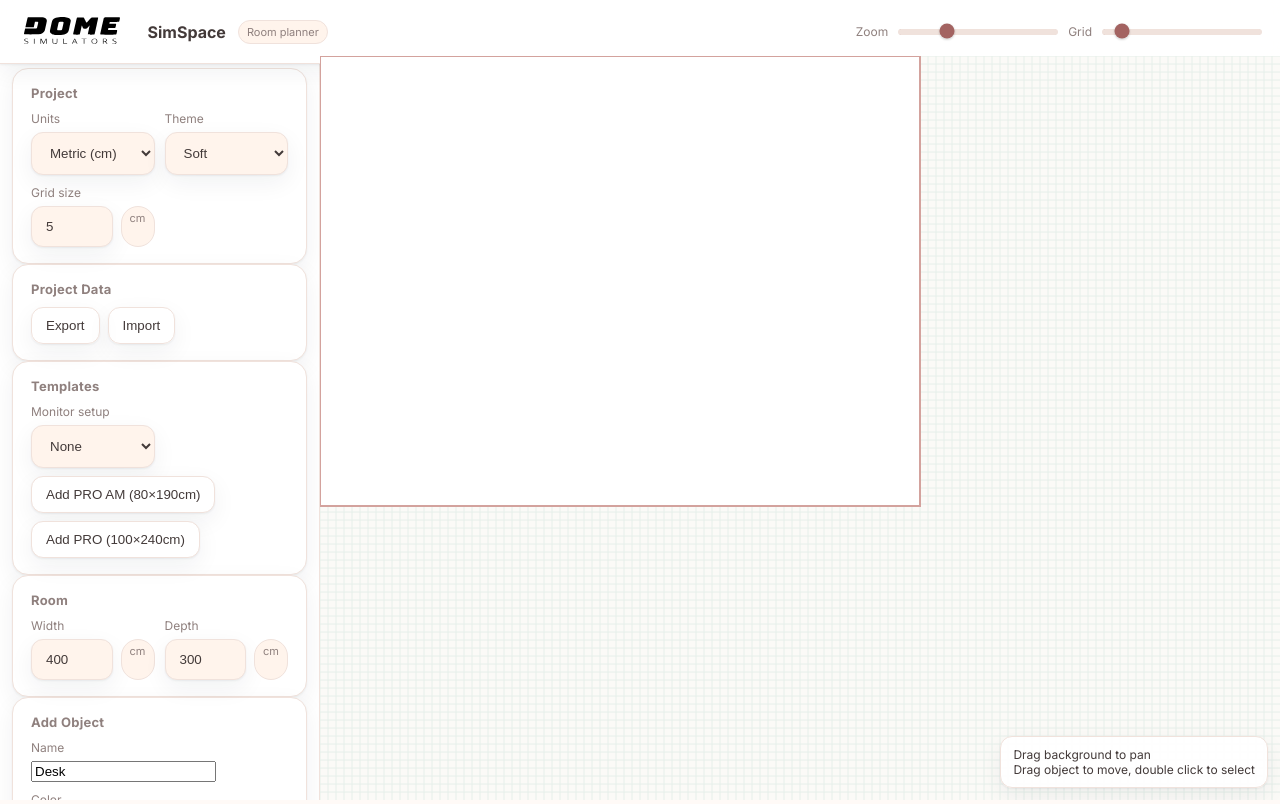
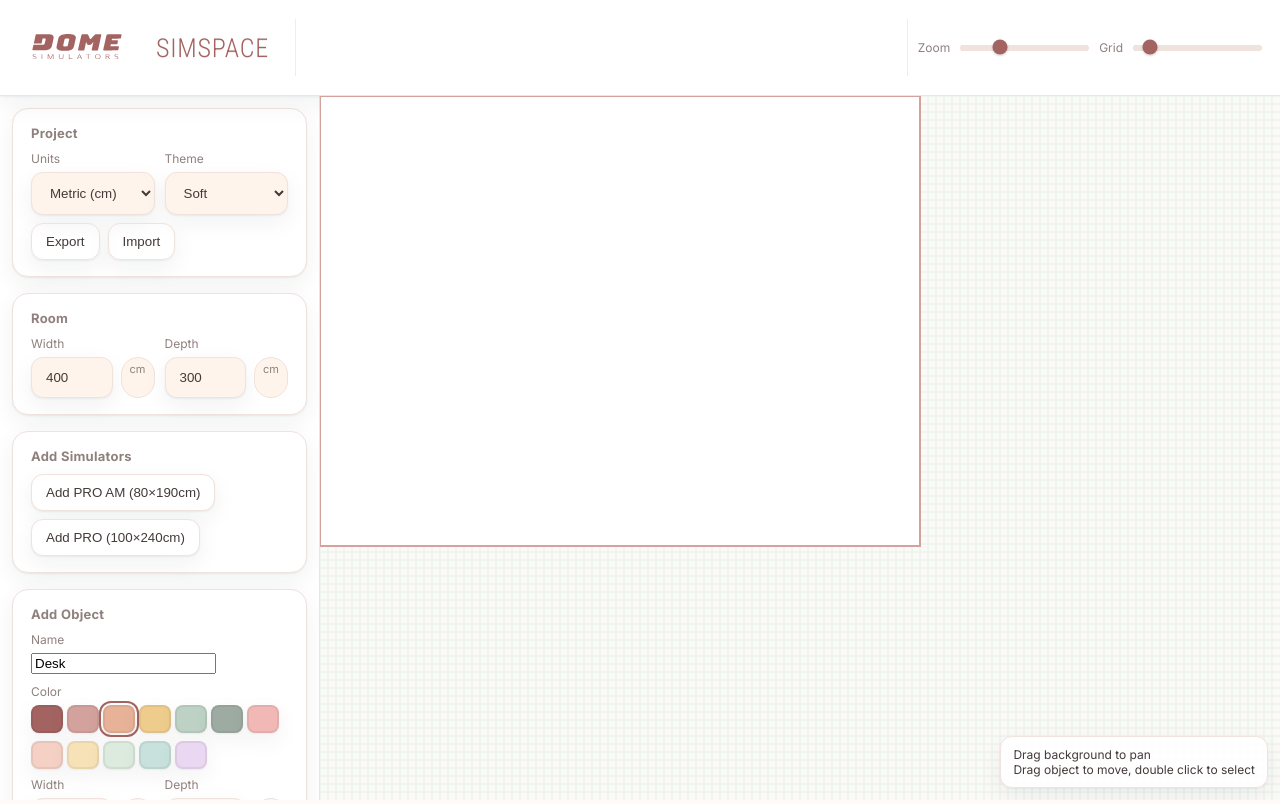
Before and after one commit to ceezet1/SimSpace, a React (Vite) app: page / in a window 1280 px wide. Built offline with nearby package versions, Linux system fonts and the light colour scheme.

Commit message:
ui: topbar sections + separators; default theme button/yellow; brand tweaks; sidebar spacing; merge Project+Data; rename/move bubbles; theme-linked colors

```diff
--- a/index.html
+++ b/index.html
@@ -7,7 +7,7 @@
     <link rel="icon" type="image/svg+xml" href="/favicon.svg" />
     <link rel="preconnect" href="https://fonts.googleapis.com">
     <link rel="preconnect" href="https://fonts.gstatic.com" crossorigin>
-    <link href="https://fonts.googleapis.com/css2?family=Inter:wght@400;500;600;700&display=swap" rel="stylesheet">
+    <link href="https://fonts.googleapis.com/css2?family=Inter:wght@400;500;600;700&family=Roboto+Condensed:wght@300;700;800;900&display=swap" rel="stylesheet">
     <link rel="stylesheet" href="/src/styles.css" />
   </head>
   <body>
--- a/src/App.tsx
+++ b/src/App.tsx
@@ -5,6 +5,7 @@ import { Controls } from './components/Controls';
 import { RoomCanvas } from './components/RoomCanvas';
 import Logo from './assets/dome-logoblack.svg';
 import { getMonitorAttachment, MonitorKey } from './utils/monitors';
+import { getPalette } from './utils/theme';
 
 type Action =
   | { type: 'SET_UNITS'; units: ProjectState['units'] }
@@ -63,7 +64,16 @@ function reducer(state: ProjectState, action: Action): ProjectState {
     case 'SET_UNITS':
       return { ...state, units: action.units };
     case 'SET_THEME':
-      return { ...state, theme: action.theme };
+      // Update theme and re-apply colors for objects that follow theme palette via themeColorIndex
+      {
+        const palette = getPalette(action.theme);
+        const objects = state.objects.map((o) =>
+          o.themeColorIndex !== undefined
+            ? { ...o, color: palette[Math.max(0, Math.min(palette.length - 1, o.themeColorIndex))] || o.color }
+            : o
+        );
+        return { ...state, theme: action.theme, objects };
+      }
     case 'SET_ROOM': {
       const room = { widthCm: action.widthCm, depthCm: action.depthCm };
       return { ...state, room };
@@ -139,29 +149,17 @@ export default function App(): React.ReactElement {
   return (
     <div className="app">
       <div className="topbar">
-        <div style={{ display: 'flex', alignItems: 'center', gap: 12 }}>
-          <img src={Logo} alt="DOME Simulators" style={{ height: 30, width: 'auto', marginLeft: 8, marginRight: 16 }} />
-          <strong>SimSpace</strong>
-          <span className="badge">Room planner</span>
+        {/* Left: brand */}
+        <div className="brand">
+          <div className="brand-logo" aria-hidden="true" />
+          <strong className="brand-name">SimSpace</strong>
         </div>
-        <div className="toolbar" aria-label="Canvas tools">
-          {selected && (
+        <div className="v-sep" />
+        {/* Middle: object controls (monitor/display + angle), rotate at far right */}
+        <div className="topbar-middle" aria-label="Object controls">
+          {selected && selected.kind === 'simulator' && (
             <>
-              <label className="label" htmlFor="rotate">Rotate</label>
-              <input
-                id="rotate"
-                type="range"
-                min={0}
-                max={359}
-                step={1}
-                value={selected.rotationDeg}
-                onChange={(e) => dispatch({ type: 'UPDATE_OBJECT', id: selected.id, updates: { rotationDeg: Number(e.target.value) } })}
-              />
-              {/* small separator */}
-              <span style={{ width: 1, height: 24, background: 'var(--border)', display: 'inline-block', margin: '0 12px' }} />
-              {selected.kind === 'simulator' && (
-                <>
-                  <label className="label" htmlFor="sim-monitor">Monitors</label>
+              <label className="label" htmlFor="sim-monitor">Displays</label>
               <select
                 id="sim-monitor"
                 value={(selected.monitor && selected.monitor.layout !== 'none') ? (`${selected.monitor.layout}-${selected.monitor.screenInches ?? 49}` as MonitorKey) : 'none'}
@@ -180,7 +178,7 @@ export default function App(): React.ReactElement {
               </select>
               {selected.monitor && selected.monitor.layout === 'triple' && (
                 <>
-                      <label className="label" htmlFor="sim-angle">Angle</label>
+                  <label className="label" htmlFor="sim-angle">Display angle</label>
                   <input
                     id="sim-angle"
                     type="range"
@@ -210,9 +208,25 @@ export default function App(): React.ReactElement {
               )}
             </>
           )}
-              <span style={{ width: 1, height: 24, background: 'var(--border)', display: 'inline-block', margin: '0 12px' }} />
+          <div className="flex-spacer" />
+          {selected && (
+            <>
+              <label className="label" htmlFor="rotate">Rotate</label>
+              <input
+                id="rotate"
+                type="range"
+                min={0}
+                max={359}
+                step={1}
+                value={selected.rotationDeg}
+                onChange={(e) => dispatch({ type: 'UPDATE_OBJECT', id: selected.id, updates: { rotationDeg: Number(e.target.value) } })}
+              />
             </>
           )}
+        </div>
+        <div className="v-sep" />
+        {/* Right: zoom and grid */}
+        <div className="topbar-right" aria-label="Canvas tools">
           <label className="label" htmlFor="zoom">Zoom</label>
           <input
             id="zoom"
--- a/src/components/Controls.tsx
+++ b/src/components/Controls.tsx
@@ -1,6 +1,7 @@
 import React, { useMemo, useRef, useState } from 'react';
 import { Door, PlacedObject, ProjectState, Wall } from '../types';
 import { getMonitorAttachment, MonitorKey } from '../utils/monitors';
+import { getPalette } from '../utils/theme';
 
 interface ControlsProps {
   state: ProjectState;
@@ -20,15 +21,13 @@ function fmtUnit(units: ProjectState['units']): string {
 }
 
 export const Controls: React.FC<ControlsProps> = ({ state, dispatch }) => {
-  const softColors = ['#A36361', '#D3A29D', '#E8B298', '#EECC8C', '#BDD1C5', '#9EABA2', '#F2B8B5', '#F5D0C5', '#F7E2B7', '#DCEBDD', '#C8E1DC', '#EAD7F1'];
-  const vibrantColors = ['#2563eb', '#10b981', '#f43f5e', '#f59e0b', '#22d3ee', '#8b5cf6', '#ef4444', '#0ea5e9'];
-  const proColors = ['#475569', '#0ea5e9', '#64748b', '#94a3b8', '#334155', '#1e293b'];
-  const currentPalette = (state.theme === 'vibrant') ? vibrantColors : (state.theme === 'pro') ? proColors : softColors;
+  const currentPalette = getPalette(state.theme);
   const importInputRef = useRef<HTMLInputElement | null>(null);
   const [objName, setObjName] = useState('Desk');
   const [objW, setObjW] = useState(120);
   const [objD, setObjD] = useState(60);
-  const [objColor, setObjColor] = useState('#E8B298');
+  const [objColorIndex, setObjColorIndex] = useState(2);
+  const objColor = currentPalette[Math.max(0, Math.min(currentPalette.length - 1, objColorIndex))] || currentPalette[0];
   const [tplMonitor, setTplMonitor] = useState<MonitorKey>('none');
 
   const [doorWall, setDoorWall] = useState<Wall>('north');
@@ -38,13 +37,9 @@ export const Controls: React.FC<ControlsProps> = ({ state, dispatch }) => {
   const roomWDisplay = useMemo(() => toDisplayUnits(state.room.widthCm, state.units), [state.room.widthCm, state.units]);
   const roomDDisplay = useMemo(() => toDisplayUnits(state.room.depthCm, state.units), [state.room.depthCm, state.units]);
 
-
-
-
   function updateRoom(w: number, d: number) {
     dispatch({ type: 'SET_ROOM', widthCm: fromDisplayUnits(w, state.units), depthCm: fromDisplayUnits(d, state.units) });
   }
-
 
   function addObject() {
     const widthCm = fromDisplayUnits(objW, state.units);
@@ -59,6 +54,7 @@ export const Controls: React.FC<ControlsProps> = ({ state, dispatch }) => {
       rotationDeg: 0,
       color: objColor,
       kind: 'furniture',
+      themeColorIndex: objColorIndex,
     };
     dispatch({ type: 'ADD_OBJECT', object });
   }
@@ -89,6 +85,7 @@ export const Controls: React.FC<ControlsProps> = ({ state, dispatch }) => {
       color,
       kind: 'simulator',
       monitor: getMonitorAttachment(tplMonitor),
+      themeColorIndex: currentPalette.indexOf(color) >= 0 ? currentPalette.indexOf(color) : undefined,
     };
     dispatch({ type: 'ADD_OBJECT', object });
   }
@@ -116,30 +113,14 @@ export const Controls: React.FC<ControlsProps> = ({ state, dispatch }) => {
               value={state.theme || 'soft'}
               onChange={(e) => dispatch({ type: 'SET_THEME', theme: e.target.value })}
             >
+              <option value="default">Default</option>
               <option value="soft">Soft</option>
               <option value="vibrant">Vibrant</option>
               <option value="pro">Pro</option>
             </select>
           </div>
-          <div className="field">
-            <label className="label">Grid size</label>
-            <div style={{ display: 'flex', gap: 8 }}>
-              <input
-                type="number"
-                min={1}
-                value={state.units === 'metric' ? state.canvas.snapCm : state.canvas.snapCm / 2.54}
-                onChange={(e) =>
-                  dispatch({ type: 'SET_CANVAS', snapCm: fromDisplayUnits(Number(e.target.value || 0), state.units) })
-                }
-              />
-              <span className="badge">{fmtUnit(state.units)}</span>
-            </div>
-          </div>
         </div>
-      </div>
-      <div className="section">
-        <h3>Project Data</h3>
-        <div style={{ display: 'flex', gap: 8, flexWrap: 'wrap' }}>
+        <div style={{ display: 'flex', gap: 8, flexWrap: 'wrap', marginTop: 8 }}>
           <button
             className="ghost"
             onClick={() => {
@@ -177,29 +158,6 @@ export const Controls: React.FC<ControlsProps> = ({ state, dispatch }) => {
       </div>
 
       <div className="section">
-        <h3>Templates</h3>
-        <div className="row">
-          <div className="field">
-            <label className="label" htmlFor="tpl-monitor">Monitor setup</label>
-            <select id="tpl-monitor" value={tplMonitor} onChange={(e) => setTplMonitor(e.target.value as MonitorKey)}>
-              <option value="none">None</option>
-              <option value="single-49">Single 49"</option>
-              <option value="triple-42">Triple 42"</option>
-              <option value="triple-45c">Triple 45" curved</option>
-              <option value="triple-55">Triple 55"</option>
-              <option value="triple-65">Triple 65"</option>
-            </select>
-          </div>
-        </div>
-        <div style={{ display: 'flex', gap: 8, flexWrap: 'wrap', marginTop: 8 }}>
-          <button onClick={() => addTemplate('PRO AM', 80, 190, '#9EABA2')}>Add PRO AM (80×190cm)</button>
-          <button onClick={() => addTemplate('PRO', 100, 240, '#A36361')}>Add PRO (100×240cm)</button>
-        </div>
-      </div>
-
-
-
-      <div className="section">
         <h3>Room</h3>
         <div className="row">
           <div className="field">
@@ -231,7 +189,13 @@ export const Controls: React.FC<ControlsProps> = ({ state, dispatch }) => {
         </div>
       </div>
 
-
+      <div className="section">
+        <h3>Add Simulators</h3>
+        <div style={{ display: 'flex', gap: 8, flexWrap: 'wrap', marginTop: 8 }}>
+          <button onClick={() => addTemplate('PRO AM', 80, 190, currentPalette[5] || '#9EABA2')}>Add PRO AM (80×190cm)</button>
+          <button onClick={() => addTemplate('PRO', 100, 240, currentPalette[0] || '#A36361')}>Add PRO (100×240cm)</button>
+        </div>
+      </div>
 
       <div className="section">
         <h3>Add Object</h3>
@@ -243,7 +207,7 @@ export const Controls: React.FC<ControlsProps> = ({ state, dispatch }) => {
           <div className="field" style={{ gridColumn: '1 / span 2' }}>
             <label className="label">Color</label>
             <div className="swatch-grid" role="listbox" aria-label="Theme colors">
-              {currentPalette.map((c) => (
+              {currentPalette.map((c, idx) => (
                 <button
                   key={c}
                   type="button"
@@ -251,7 +215,7 @@ export const Controls: React.FC<ControlsProps> = ({ state, dispatch }) => {
                   style={{ background: c }}
                   aria-label={`Color ${c}`}
                   aria-pressed={objColor === c}
-                  onClick={() => setObjColor(c)}
+                  onClick={() => setObjColorIndex(idx)}
                 />
               ))}
             </div>
--- a/src/styles.css
+++ b/src/styles.css
@@ -19,6 +19,8 @@
   --door-selected: #0ea5e9;
   --label-text: #1f2937;
   --shadow-1: 0 1px 2px rgba(24,36,57,0.06), 0 8px 24px rgba(24,36,57,0.06);
+  --button-primary-bg: var(--accent);
+  --button-primary-contrast: #ffffff;
 }
 
 /* Pastel theme (current) */
@@ -65,6 +67,30 @@ body[data-theme="vibrant"] {
   --label-text: #1f2937;
 }
 
+/* Default theme (user-specified colors) */
+body[data-theme="default"] {
+  --bg: #ffffff;             /* pure white */
+  --panel: #ffffff;          /* pure white */
+  --panel-2: #ffffff;        /* pure white */
+  --border: #9a9a9a;         /* grey borders */
+  --text: #000000;           /* pure black */
+  --muted: #6b6b6b;          /* medium grey */
+  --accent: #000000;         /* brand/logo + SIMSPACE pure black */
+  --accent-2: #58dda1;       /* mint */
+  --danger: #ff6b6b;         /* keep readable danger */
+  --grid: #f0f0f0;           /* very light grey for grid lines */
+  --canvas-bg: #ffffff;      /* white */
+  --room-fill: #ffffff;      /* white room */
+  --room-stroke: #9a9a9a;    /* grey outline */
+  --object-stroke: #9a9a9a;  /* grey object outline */
+  --object-stroke-selected: #ffc800; /* highlight with yellow */
+  --door: #58dda1;           /* mint doors */
+  --door-selected: #ffc800;  /* selected door */
+  --label-text: #000000;     /* black labels */
+  --button-primary-bg: #ffc800; /* buttons use provided yellow */
+  --button-primary-contrast: #000000; /* black text on yellow */
+}
+
 /* Fashion theme removed */
 
 * { box-sizing: border-box; }
@@ -79,7 +105,7 @@ body {
 .app {
   display: grid;
   grid-template-columns: 320px 1fr;
-  grid-template-rows: 56px 1fr;
+  grid-template-rows: auto 1fr; /* let topbar define its own height to avoid overlap */
   grid-template-areas:
     "topbar topbar"
     "sidebar canvas";
@@ -95,19 +121,62 @@ body {
   border-bottom: 1px solid var(--border);
   background: rgba(255,255,255,0.9);
   backdrop-filter: blur(8px);
-  height: 64px;
+  height: 96px;
   box-shadow: var(--shadow-1);
 }
 
+/* Themed brand (logo + name) */
+.brand { display: flex; align-items: center; gap: 18px; height: 100%; }
+.brand-logo {
+  width: 90px; height: 90px; border-radius: 12px;
+  background: var(--accent);
+  -webkit-mask: url('/src/assets/dome-logoblack.svg') center / contain no-repeat;
+  mask: url('/src/assets/dome-logoblack.svg') center / contain no-repeat;
+  margin-left: 16px; margin-right: 16px;
+  display: block;
+  flex: 0 0 90px; /* prevent shrinking when text size changes */
+}
+.brand-name {
+  color: var(--accent);
+  font-family: 'Roboto Condensed', Roboto, Inter, ui-sans-serif, system-ui, -apple-system, Segoe UI, Helvetica, Arial;
+  font-weight: 300;
+  font-size: 26px;
+  letter-spacing: .03em;
+  line-height: 1;
+  text-shadow: 0 1px 0 rgba(0,0,0,0.06);
+  text-transform: uppercase;
+  display: flex; align-items: center;
+  margin-right: 16px;
+}
+
+.topbar-middle {
+  flex: 1 1 auto;
+  display: flex;
+  align-items: center;
+  gap: 8px;
+  padding: 0 12px;
+}
+.flex-spacer { flex: 1 1 auto; }
+
+.topbar-right {
+  display: flex;
+  align-items: center;
+  gap: 8px;
+}
+
+.v-sep { width: 1px; height: 60%; background: var(--border); opacity: .7; margin: 0 10px; }
+
 .sidebar {
   grid-area: sidebar;
-  overflow: auto;
+  overflow-y: auto;
+  overflow-x: hidden;
   border-right: 1px solid var(--border);
   background: var(--panel);
   padding: 12px;
+  padding-bottom: 24px; /* extra space at bottom */
   display: flex;
   flex-direction: column;
-  gap: 12px;
+  gap: 16px;
 }
 
 .canvas {
@@ -123,6 +192,7 @@ body {
   border-radius: 16px;
   box-shadow: var(--shadow-1);
 }
+.sidebar .section + .section { margin-top: 16px; }
 .section h3 {
   margin: 0 0 10px 0;
   font-size: 13px;
@@ -194,7 +264,7 @@ button {
   box-shadow: var(--shadow-1);
   transition: background .15s ease, transform .05s ease;
 }
-button.primary { background: var(--accent); border-color: #7ba4e6; color: #fff; border-width: 1px; }
+button.primary { background: var(--button-primary-bg); border-color: var(--button-primary-bg); color: var(--button-primary-contrast); border-width: 1px; }
 button.ghost { background: transparent; }
 button.danger { background: var(--danger); border-color: #e18c90; color: #fff; }
 button:hover { filter: brightness(0.98); }
@@ -221,6 +291,7 @@ button:disabled { opacity: 0.6; cursor: not-allowed; }
   display: flex;
   align-items: center;
   justify-content: space-between;
+  gap: 8px;
   padding: 10px 12px;
   border: 1px solid var(--border);
   border-radius: 12px;
@@ -228,6 +299,15 @@ button:disabled { opacity: 0.6; cursor: not-allowed; }
   box-shadow: var(--shadow-1);
   border-left: 4px solid var(--accent-2);
 }
+
+/* Prevent content overflow inside list items */
+.list-item > :first-child { flex: 1 1 auto; min-width: 0; }
+.list-item > :last-child { flex-shrink: 0; }
+/* Allow wrapping and improve readability */
+.list .list-item > div:first-child { flex-wrap: wrap; gap: 6px 8px; align-items: baseline; }
+.list-item strong { font-size: 13px; line-height: 1.2; white-space: normal; word-break: break-word; }
+.list-item .label { font-size: 11px; line-height: 1.2; white-space: normal; word-break: break-word; }
+.list-item .badge { white-space: nowrap; }
 
 .badge {
   font-size: 11px;
--- a/src/types.ts
+++ b/src/types.ts
@@ -1,5 +1,5 @@
 export type Units = 'metric' | 'imperial';
-export type ThemeName = 'soft' | 'vibrant' | 'pro';
+export type ThemeName = 'soft' | 'vibrant' | 'pro' | 'default';
 
 export interface RoomDimensions {
   widthCm: number; // internal unit: centimeters
@@ -31,6 +31,7 @@ export interface PlacedObject {
   color: string;
   kind: 'simulator' | 'furniture';
   monitor?: MonitorAttachment; // optional monitor rig for simulators
+  themeColorIndex?: number; // if set, color follows current theme palette at this index
 }
 
 export interface CanvasState {
--- /dev/null
+++ b/src/utils/theme.ts
@@ -0,0 +1,24 @@
+import { ThemeName } from '../types';
+
+const SOFT: string[] = ['#A36361','#D3A29D','#E8B298','#EECC8C','#BDD1C5','#9EABA2','#F2B8B5','#F5D0C5','#F7E2B7','#DCEBDD','#C8E1DC','#EAD7F1'];
+const VIBRANT: string[] = ['#2563eb','#10b981','#f43f5e','#f59e0b','#22d3ee','#8b5cf6','#ef4444','#0ea5e9'];
+const PRO: string[] = ['#475569','#0ea5e9','#64748b','#94a3b8','#334155','#1e293b'];
+const DEFAULT_THEME: string[] = ['#ffc800','#58dda1','#474747','#000000','#ffffff'];
+
+export function getPalette(theme: ThemeName | undefined): string[] {
+  switch (theme) {
+    case 'vibrant':
+      return VIBRANT;
+    case 'pro':
+      return PRO;
+    case 'default':
+      return DEFAULT_THEME;
+    case 'soft':
+    default:
+      return SOFT;
+  }
+}
+
+// Default color indices for templates
+export const DEFAULT_SIM_COLOR_INDEX_PRO_AM = 5; // sage
+export const DEFAULT_SIM_COLOR_INDEX_PRO = 0; // rose
```
Also changed, not shown: 1 other file (tests, documents, lock files or other folders). Lines whose indentation alone changed are shown as unchanged.
